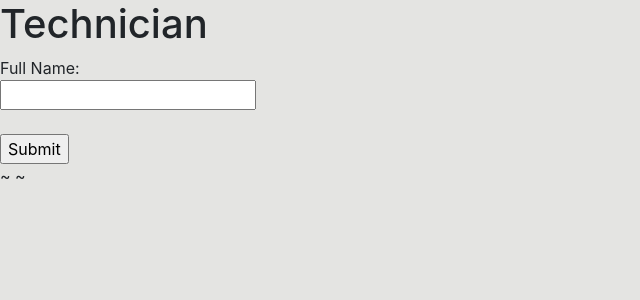
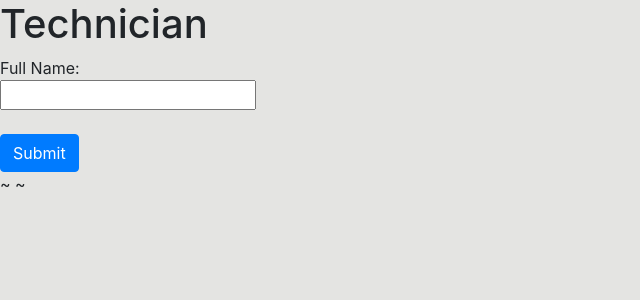
Before and after one commit to adialachar/CS166PhaseThree, a Flask app: page /technician in a window 1280 px wide. Shown: the part 56-356 px from the top of the page, without its empty margins (0-640 px from the left). Run offline with Flask 2, Linux system fonts and the light colour scheme; some libraries are stand-ins or nearby versions.

Commit message:
Update technician.html

```diff
--- a/templates/technician.html
+++ b/templates/technician.html
@@ -80,7 +80,7 @@
 		Full Name:<br>
 		<input type="text" name="fullname"><br><br>
 
-		<input type="submit" value="Submit">
+		<button type="submit" class="btn btn-primary">Submit</button>
 		</form>
 
 
```
